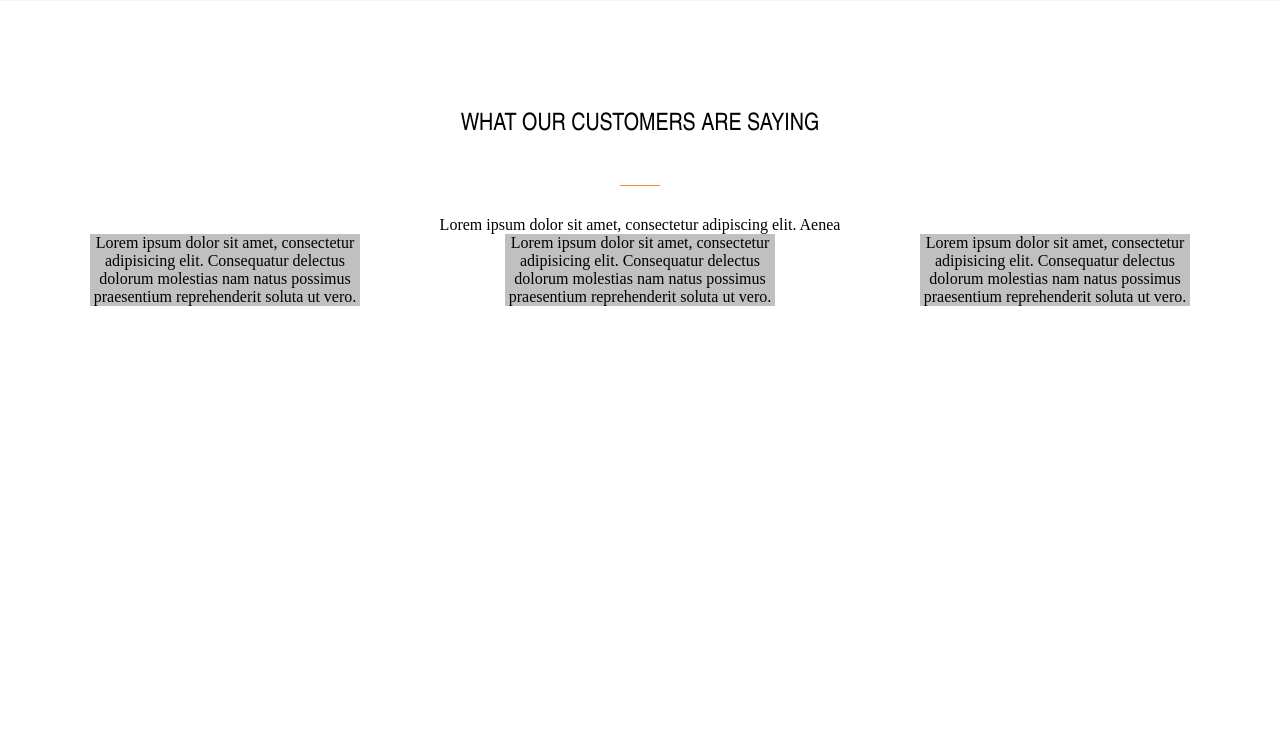
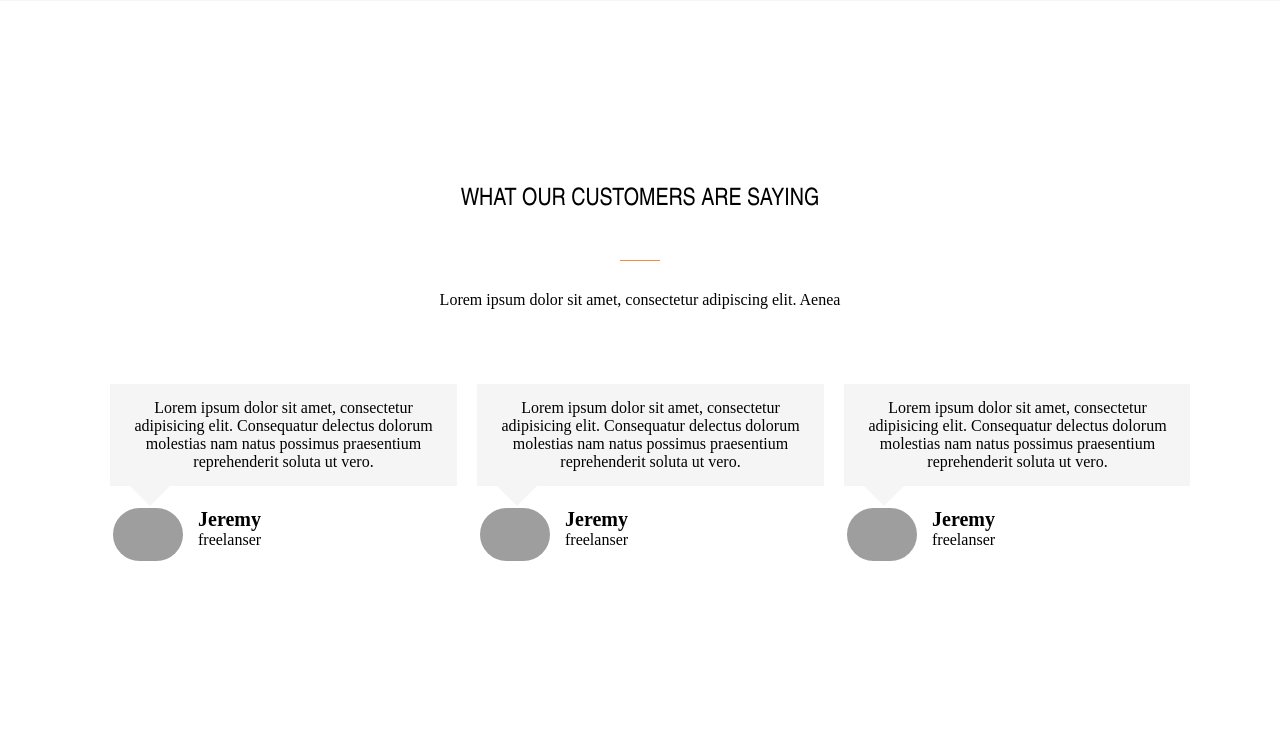
Before and after one commit to alekseychuk-neklo/tsm, a PHP site: page / in a window 1280 px wide. Shown: the part 2854-3585 px from the top of the page. Before the commit the page ends 3160 px from the top, so only its background shows below. Run offline with PHP 8.4, Linux system fonts and the light colour scheme; some libraries are stand-ins or nearby versions; grey boxes are pictures that could not be loaded.

Commit message:
reviews slider

```diff
--- a/class_work/axit/css/style.css
+++ b/class_work/axit/css/style.css
@@ -264,15 +264,49 @@
     text-align: center;
     display: flex;
     justify-content: space-between;
+    padding: 75px 0 85px;
+    width: 100%;
+}
+.reviews_items{
+    padding: 75px 0 85px;
 }
 
+.review_item{
+    display: block;
+    width: 270px;
+    margin-left: 20px;
+}
 
-.review_item{
+.review_text{
+    background-color: #f5f5f5;
+    position: relative;
+    padding: 15px;
+}
+.review_text:after{
+    content: '';
+    position: absolute;
+    left: 20px;
+    bottom: -40px;
+    border: 20px solid transparent;
+    border-top: 20px solid #f5f5f5;
+}
+.review_user{
+    text-align: left;
+    margin-top: 22px;
+    margin-left: 3px;
+}
+.review_user>img{
+    float:left;
+    width: 70px;
+    border-radius: 50px;
+    margin-right: 15px;
+}
+.user_name{
+    color: black;
+    font-weight: bold;
+    font-size: 20px;
+}
+.slick-slide{
     display: inline-block;
     width: 270px;
 }
-
-
-.review_text{
-    background-color: #C0C0C0;
-}
--- a/class_work/axit/index.html
+++ b/class_work/axit/index.html
@@ -7,7 +7,7 @@
     <link rel="stylesheet" href="assets/fontawesome/css/all.min.css">
     <link rel="stylesheet" type="text/css"
           href="https://fonts.googleapis.com/css?family=Raleway:400,300,700|Open+Sans:400,600,700,600italic"/>
-    <script src="js/main.js"></script>
+    <link rel="stylesheet" type="text/css" href="//cdn.jsdelivr.net/npm/slick-carousel@1.8.1/slick/slick.css"/>
 </head>
 <body>
 <header class="header">
@@ -195,24 +195,75 @@
     <div class="container review_container">
         <h2 class="uppercase after_delimiter uppercase">What our customers are saying</h2>
         <p>Lorem ipsum dolor sit amet, consectetur adipiscing elit. Aenea</p>
-        <div class="reviews">
+        <div class="reviews_items">
             <div class="review_item">
                 <div class="review_text">Lorem ipsum dolor sit amet, consectetur adipisicing elit. Consequatur delectus
                     dolorum molestias nam natus possimus praesentium reprehenderit soluta ut vero.
+                </div>
+                <div class="review_user">
+                    <img src="https://www.w3schools.com/howto/img_avatar.png" alt="">
+                    <div class="user_name">Jeremy</div>
+                    <span>freelanser</span>
                 </div>
             </div>
             <div class="review_item">
                 <div class="review_text">Lorem ipsum dolor sit amet, consectetur adipisicing elit. Consequatur delectus
                     dolorum molestias nam natus possimus praesentium reprehenderit soluta ut vero.
                 </div>
+                <div class="review_user">
+                    <img src="https://www.w3schools.com/howto/img_avatar.png" alt="">
+                    <div class="user_name">Jeremy</div>
+                    <span>freelanser</span>
+                </div>
             </div>
             <div class="review_item">
                 <div class="review_text">Lorem ipsum dolor sit amet, consectetur adipisicing elit. Consequatur delectus
                     dolorum molestias nam natus possimus praesentium reprehenderit soluta ut vero.
                 </div>
+                <div class="review_user">
+                    <img src="https://www.w3schools.com/howto/img_avatar.png" alt="">
+                    <div class="user_name">Jeremy</div>
+                    <span>freelanser</span>
+                </div>
             </div>
+            <div class="review_item">
+                <div class="review_text">Lorem ipsum dolor sit amet, consectetur adipisicing elit. Consequatur delectus
+                    dolorum molestias nam natus possimus praesentium reprehenderit soluta ut vero.
+                </div>
+                <div class="review_user">
+                    <img src="https://www.w3schools.com/howto/img_avatar.png" alt="">
+                    <div class="user_name">Jeremy</div>
+                    <span>freelanser</span>
+                </div>
+            </div>
+            <div class="review_item">
+                <div class="review_text">Lorem ipsum dolor sit amet, consectetur adipisicing elit. Consequatur delectus
+                    dolorum molestias nam natus possimus praesentium reprehenderit soluta ut vero.
+                </div>
+                <div class="review_user">
+                    <img src="https://www.w3schools.com/howto/img_avatar.png" alt="">
+                    <div class="user_name">Jeremy</div>
+                    <span>freelanser</span>
+                </div>
+            </div>
+            <div class="review_item">
+                <div class="review_text">Lorem ipsum dolor sit amet, consectetur adipisicing elit. Consequatur delectus
+                    dolorum molestias nam natus possimus praesentium reprehenderit soluta ut vero.
+                </div>
+                <div class="review_user">
+                    <img src="https://www.w3schools.com/howto/img_avatar.png" alt="">
+                    <div class="user_name">Jeremy</div>
+                    <span>freelanser</span>
+                </div>
+            </div>
+
         </div>
     </div>
 </section>
+<script type="text/javascript" src="//code.jquery.com/jquery-1.11.0.min.js"></script>
+<script type="text/javascript" src="//code.jquery.com/jquery-migrate-1.2.1.min.js"></script>
+<script type="text/javascript" src="//cdn.jsdelivr.net/npm/slick-carousel@1.8.1/slick/slick.min.js"></script>
+
+<script src="js/main.js"></script>
 </body>
 </html>
--- a/class_work/axit/js/main.js
+++ b/class_work/axit/js/main.js
@@ -24,3 +24,14 @@
     })
 
 };
+
+//jQuery init
+$(document).ready(function(){
+    $('.reviews_items').slick({
+        slidesToShow: 3,
+        slidesToScroll: 1,
+        autoplay: true ,
+        arrows : false,
+        autoplaySpeed: 2000,
+    });
+});
```
